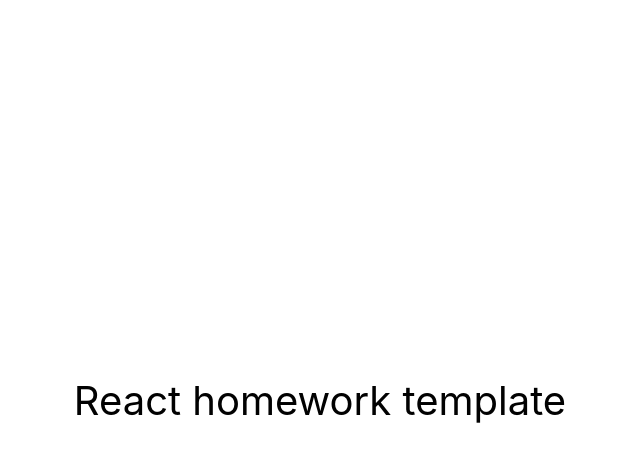
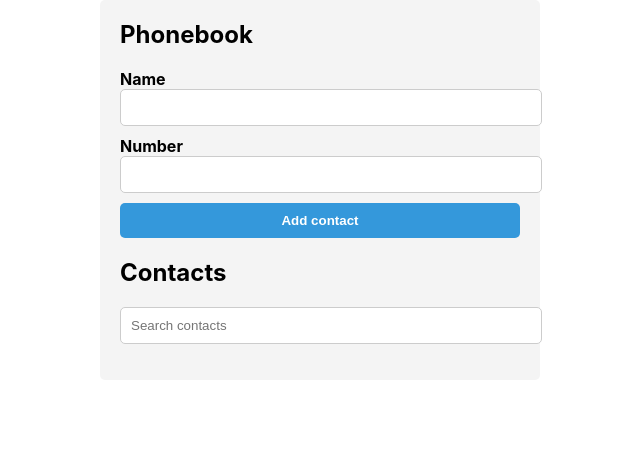
Before and after one commit to anastasivit/goit-react-hw-06-phonebook, a React (Create React App) app: page / in a window 1280 px wide. Shown: the top 462 px of the page, without its empty margins (320-960 px from the left). Built offline with nearby package versions, Linux system fonts and the light colour scheme.

Commit message:
Add settings

```diff
--- a/package.json
+++ b/package.json
@@ -2,7 +2,7 @@
   "name": "react-homework-template",
   "version": "0.1.0",
   "private": true,
-  "homepage": "https://goitacademy.github.io/react-homework-template/",
+  "homepage": "https://anastasivit.github.io/goit-react-hw-06-phonebook/",
   "dependencies": {
     "@testing-library/jest-dom": "^5.16.3",
     "@testing-library/react": "^12.1.4",
--- a/src/components/App.jsx
+++ b/src/components/App.jsx
@@ -1,16 +1,69 @@
-export const App = () => {
+import React, { useState, useEffect } from 'react';
+import ContactForm from './ContactForm/ContactForm';
+import ContactList from './ContactList/ContactList';
+import Filter from './Filter/Filter';
+import styles from './App.module.css';
+
+const App = () => {
+  const [contacts, setContacts] = useState([]);
+  const [filter, setFilter] = useState('');
+
+  useEffect(() => {
+    const savedContacts = localStorage.getItem('contacts');
+
+    if (savedContacts) {
+      setContacts(JSON.parse(savedContacts));
+    }
+  }, []);
+
+  useEffect(() => {
+    localStorage.setItem('contacts', JSON.stringify(contacts));
+  }, [contacts]);
+
+  const handleFilterChange = filter => {
+    setFilter(filter);
+  };
+
+  const handleAddContact = (name, number) => {
+    const isDuplicateName = contacts.some(contact => contact.name === name);
+
+    if (isDuplicateName) {
+      alert(`${name} is already in contacts.`);
+      return;
+    }
+
+    const newContact = {
+      id: Date.now().toString(),
+      name,
+      number,
+    };
+
+    setContacts(prevContacts => [...prevContacts, newContact]);
+    setFilter('');
+  };
+
+  const handleDeleteContact = contactId => {
+    setContacts(prevContacts =>
+      prevContacts.filter(contact => contact.id !== contactId)
+    );
+  };
+
+  const filteredContacts = contacts.filter(contact =>
+    contact.name.toLowerCase().includes(filter.toLowerCase())
+  );
+
   return (
-    <div
-      style={{
-        height: '100vh',
-        display: 'flex',
-        justifyContent: 'center',
-        alignItems: 'center',
-        fontSize: 40,
-        color: '#010101'
-      }}
-    >
-      React homework template
+    <div className={styles.container}>
+      <h1 className={styles.heading}>Phonebook</h1>
+      <ContactForm contacts={contacts} onAddContact={handleAddContact} />
+      <h2 className={styles.heading}>Contacts</h2>
+      <Filter value={filter} onChange={handleFilterChange} />
+      <ContactList
+        contacts={filteredContacts}
+        onDeleteContact={handleDeleteContact}
+      />
     </div>
   );
 };
+
+export default App;
--- /dev/null
+++ b/src/components/App.module.css
@@ -0,0 +1,14 @@
+.container {
+  max-width: 400px;
+  margin: 0 auto;
+  padding: 20px;
+  background-color: #f4f4f4;
+  border-radius: 5px;
+}
+
+.heading {
+  margin-top: 0;
+  margin-bottom: 20px;
+  font-size: 24px;
+  font-weight: bold;
+}
--- /dev/null
+++ b/src/components/ContactForm/ContactForm.jsx
@@ -0,0 +1,78 @@
+import React, { useState } from 'react';
+import PropTypes from 'prop-types';
+import styles from './ContactForm.module.css';
+
+const ContactForm = ({ contacts, onAddContact }) => {
+  const [name, setName] = useState('');
+  const [number, setNumber] = useState('');
+
+  const handleChange = e => {
+    const { name, value } = e.target;
+    if (name === 'name') {
+      setName(value);
+    } else if (name === 'number') {
+      setNumber(value);
+    }
+  };
+
+  const handleSubmit = e => {
+    e.preventDefault();
+
+    const isDuplicateName = contacts.some(contact => contact.name === name);
+
+    if (isDuplicateName) {
+      alert(`${name} is already in contacts.`);
+      return;
+    }
+
+    onAddContact(name, number);
+
+    setName('');
+    setNumber('');
+  };
+
+  return (
+    <form className={styles.form} onSubmit={handleSubmit}>
+      <label className={styles.label}>
+        Name
+        <input
+          className={styles.input}
+          type="text"
+          name="name"
+          value={name}
+          onChange={handleChange}
+          required
+        />
+      </label>
+
+      <label className={styles.label}>
+        Number
+        <input
+          className={styles.input}
+          type="tel"
+          name="number"
+          value={number}
+          onChange={handleChange}
+          required
+        />
+      </label>
+
+      <button className={styles.button} type="submit">
+        Add contact
+      </button>
+    </form>
+  );
+};
+
+ContactForm.propTypes = {
+  contacts: PropTypes.arrayOf(
+    PropTypes.shape({
+      id: PropTypes.string.isRequired,
+      name: PropTypes.string.isRequired,
+      number: PropTypes.string.isRequired,
+    })
+  ).isRequired,
+  onAddContact: PropTypes.func.isRequired,
+};
+
+export default ContactForm;
--- /dev/null
+++ b/src/components/ContactForm/ContactForm.module.css
@@ -0,0 +1,35 @@
+.form {
+  margin-bottom: 20px;
+}
+
+.label {
+  display: block;
+  margin-bottom: 5px;
+  font-weight: bold;
+}
+
+.input {
+  display: block;
+  width: 100%;
+  padding: 10px;
+  margin-bottom: 10px;
+  border: 1px solid #ccc;
+  border-radius: 5px;
+}
+
+.button {
+  display: block;
+  width: 100%;
+  padding: 10px;
+  font-weight: bold;
+  color: #fff;
+  background-color: #3498db;
+  border: none;
+  border-radius: 5px;
+  cursor: pointer;
+}
+
+.button:hover,
+.button:focus {
+  background-color: #217dbb;
+}
--- /dev/null
+++ b/src/components/ContactList/ContactList.jsx
@@ -0,0 +1,31 @@
+import React from 'react';
+import PropTypes from 'prop-types';
+import ContactListItem from '../ContactListItem/ContactListItem';
+import styles from './ContactList.module.css';
+
+const ContactList = ({ contacts, onDeleteContact }) => {
+  return (
+    <ul className={styles.list}>
+      {contacts.map(contact => (
+        <ContactListItem
+          key={contact.id}
+          contact={contact}
+          onDeleteContact={onDeleteContact}
+        />
+      ))}
+    </ul>
+  );
+};
+
+ContactList.propTypes = {
+  contacts: PropTypes.arrayOf(
+    PropTypes.shape({
+      id: PropTypes.string.isRequired,
+      name: PropTypes.string.isRequired,
+      number: PropTypes.string.isRequired,
+    })
+  ).isRequired,
+  onDeleteContact: PropTypes.func.isRequired,
+};
+
+export default ContactList;
--- /dev/null
+++ b/src/components/ContactList/ContactList.module.css
@@ -0,0 +1,26 @@
+.list {
+  list-style-type: none;
+  padding: 0;
+}
+
+.item {
+  display: flex;
+  align-items: center;
+  justify-content: space-between;
+  padding: 10px;
+  border-bottom: 1px solid #ccc;
+}
+
+.button {
+  padding: 5px 10px;
+  border: none;
+  background-color: #8664ff;
+  color: #fff;
+  font-size: 14px;
+  cursor: pointer;
+}
+
+.button:hover,
+.button:focus {
+  background-color: #8664ff;
+}
--- /dev/null
+++ b/src/components/ContactListItem/ContactListItem.jsx
@@ -0,0 +1,32 @@
+import React from 'react';
+import PropTypes from 'prop-types';
+import styles from './ContactListItem.module.css';
+
+const ContactListItem = ({ contact, onDeleteContact }) => {
+  const { id, name, number } = contact;
+
+  return (
+    <li className={styles.item}>
+      <span>{name}</span>
+      <span>{number}</span>
+      <button
+        className={styles.button}
+        type="button"
+        onClick={() => onDeleteContact(id)}
+      >
+        Delete
+      </button>
+    </li>
+  );
+};
+
+ContactListItem.propTypes = {
+  contact: PropTypes.shape({
+    id: PropTypes.string.isRequired,
+    name: PropTypes.string.isRequired,
+    number: PropTypes.string.isRequired,
+  }).isRequired,
+  onDeleteContact: PropTypes.func.isRequired,
+};
+
+export default ContactListItem;
--- /dev/null
+++ b/src/components/ContactListItem/ContactListItem.module.css
@@ -0,0 +1,26 @@
+.list {
+  list-style-type: none;
+  padding: 0;
+}
+
+.item {
+  display: flex;
+  align-items: center;
+  justify-content: space-between;
+  padding: 10px;
+  border-bottom: 1px solid #ccc;
+}
+
+.button {
+  padding: 5px 10px;
+  border: none;
+  background-color: #8664ff;
+  color: #fff;
+  font-size: 14px;
+  cursor: pointer;
+}
+
+.button:hover,
+.button:focus {
+  background-color: #8664ff;
+}
--- /dev/null
+++ b/src/components/Filter/Filter.jsx
@@ -0,0 +1,20 @@
+import React from 'react';
+import PropTypes from 'prop-types';
+import styles from './Filter.module.css';
+
+const Filter = ({ value, onChange }) => (
+  <input
+    className={styles.input}
+    type="text"
+    value={value}
+    onChange={e => onChange(e.target.value)}
+    placeholder="Search contacts"
+  />
+);
+
+Filter.propTypes = {
+  value: PropTypes.string.isRequired,
+  onChange: PropTypes.func.isRequired,
+};
+
+export default Filter;
--- /dev/null
+++ b/src/components/Filter/Filter.module.css
@@ -0,0 +1,8 @@
+.input {
+  display: block;
+  width: 100%;
+  padding: 10px;
+  margin-bottom: 10px;
+  border: 1px solid #ccc;
+  border-radius: 5px;
+}
```
Also changed, not shown: src/index.js (+5 -4 lines), 1 other file (tests, documents, lock files or other folders).
